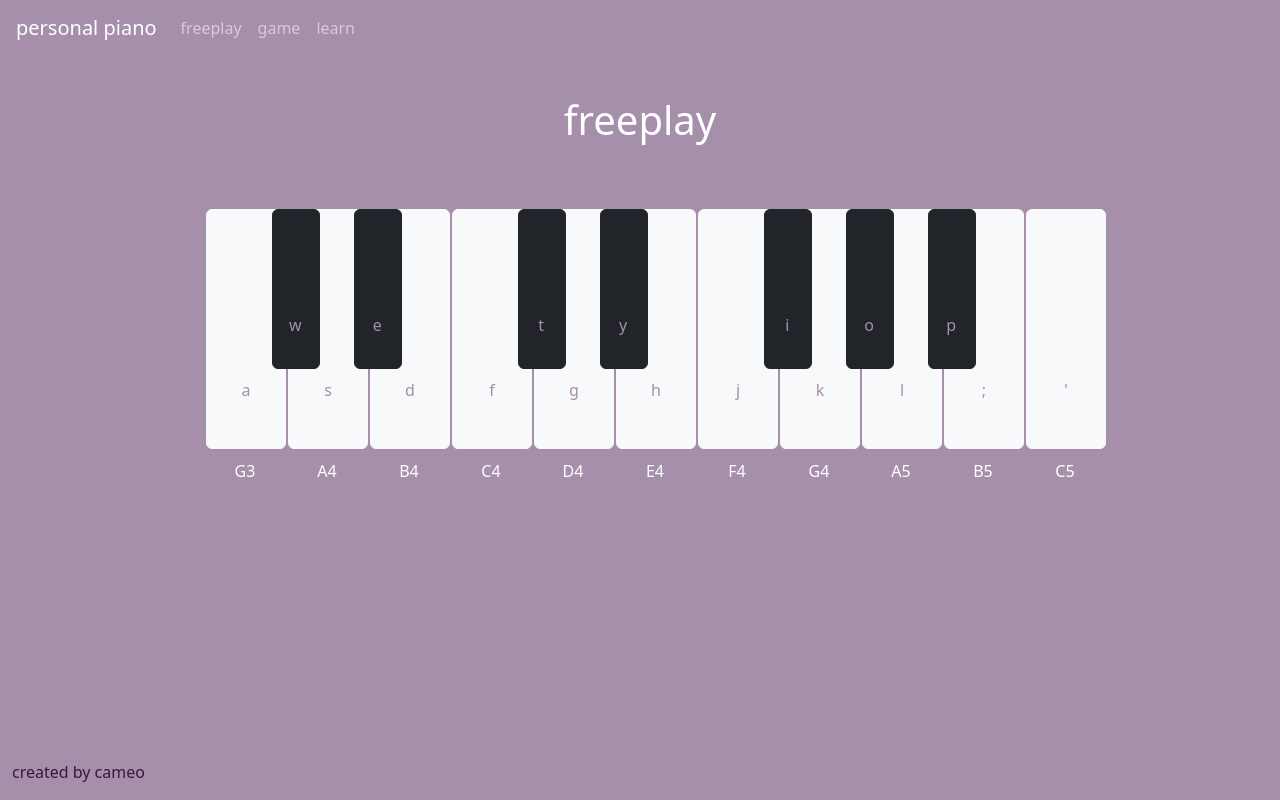
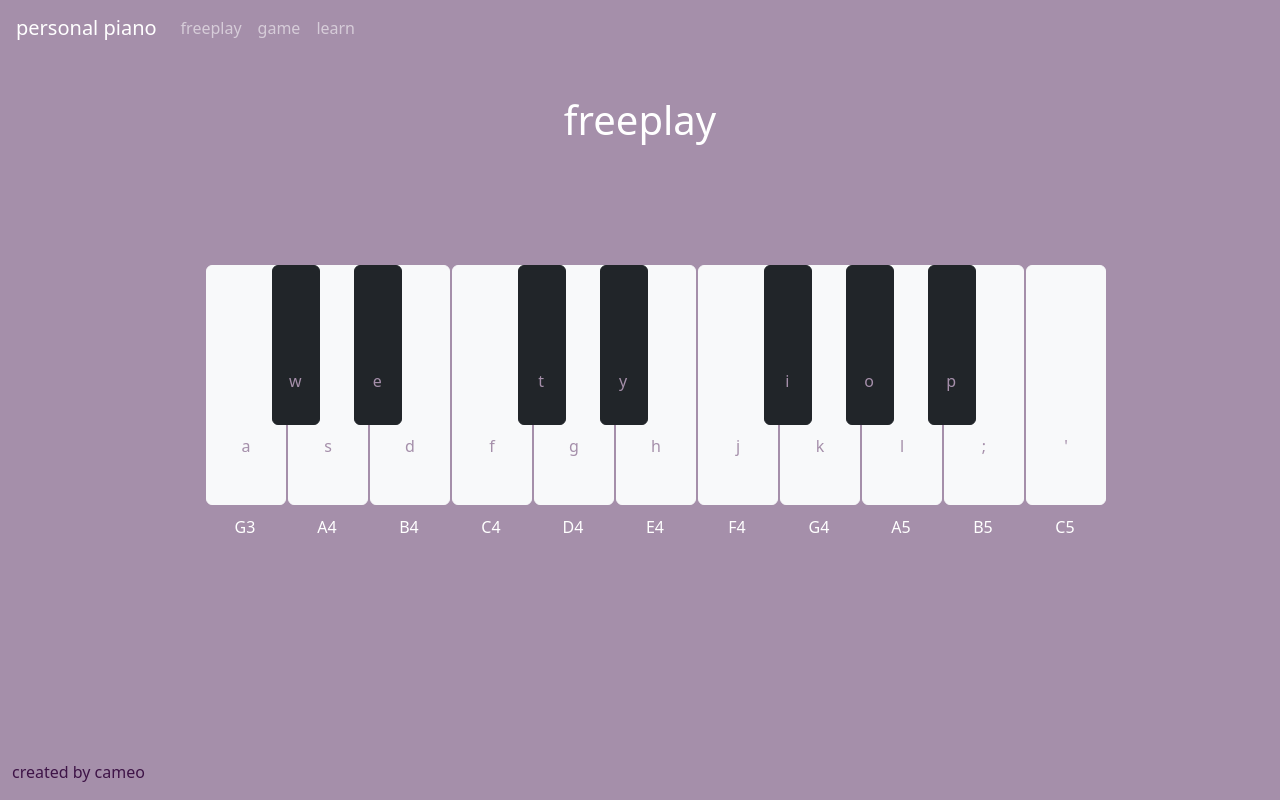
Before and after one commit to cameosam/personal-piano, a React (Create React App) app: page / in a window 1280 px wide. Built offline with nearby package versions, Linux system fonts and the light colour scheme.

Commit message:
Update spacing and style

```diff
--- a/src/components/Freeplay.jsx
+++ b/src/components/Freeplay.jsx
@@ -4,7 +4,7 @@ import Piano from "./Piano";
 export default function Freeplay(props) {
   return (
     <div>
-      <h1>freeplay</h1>
+      <h1 className="pb-5 mb-5">freeplay</h1>
       <Piano keySelect={() => {}} />
     </div>
   );
--- a/src/components/Learn.jsx
+++ b/src/components/Learn.jsx
@@ -41,7 +41,6 @@ export default function Learn(props) {
       <h1>learn "{songs[songNumber].name}"</h1>
       <h2>{subtitleLearn}</h2>
       <Piano keySelect={keySelect} />
-      <ButtonGroup name="songs">
       {songs.map((song, index) => (
         <Button
           key={index}
@@ -60,7 +59,6 @@ export default function Learn(props) {
           {song.name}
         </Button>
       ))}
-      </ButtonGroup>
     </div>
   );
 }
--- a/src/components/Piano.jsx
+++ b/src/components/Piano.jsx
@@ -36,7 +36,7 @@ export default function Piano(props) {
   });
 
   return (
-    <div className="keyboard m-auto py-auto">
+    <div className="keyboard m-auto py-4">
       {keyboardKeyNotes.map((key) => (
         <Pianokey
           key={key.note}
--- a/src/index.css
+++ b/src/index.css
@@ -55,25 +55,11 @@ footer {
   padding-top: 8em;
 }
 
-/* .btn-light:focus {
-  outline: none;
-  box-shadow: none;
-  background-color: #f7f7f7;
-  color: #a58faa;
-} */
-
 .btn-dark {
   height: 10em;
   width: 3em;
   padding: 5em 0.1em 0.5em 0;
 }
-
-/* .btn-dark:focus {
-  outline: none;
-  box-shadow: none;
-  background-color: #292b2c;
-  color: #a58faa;
-} */
 
 .white-key {
   display: inline-block;
@@ -102,3 +88,11 @@ footer {
 .songs {
   padding: 1em;
 }
+
+.btn-white {
+  color: #3e1447;
+}
+
+.btn-white:hover {
+  color: white;
+}
```
Lines whose indentation alone changed are shown as unchanged.
